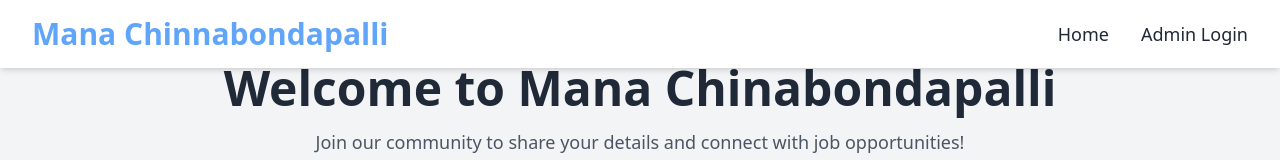
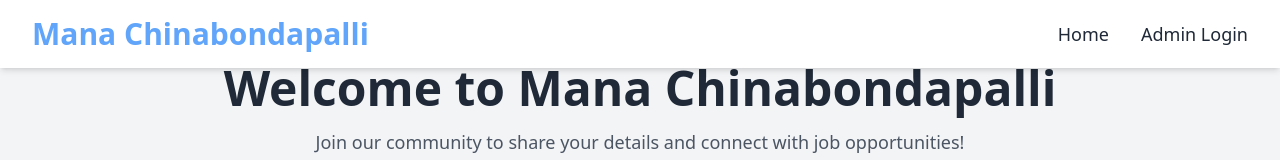
Before and after one commit to sampath112/village_app_frontend, a React (Create React App) app: page / in a window 1280 px wide. Shown: the top 160 px of the page. Built offline with nearby package versions, Linux system fonts and the light colour scheme.

Commit message:
Update Navbar.jsx

```diff
--- a/src/components/Navbar.jsx
+++ b/src/components/Navbar.jsx
@@ -17,7 +17,7 @@ function Navbar() {
     <nav className="bg-white text-text fixed w-full top-0 z-50 shadow-md">
       <div className="container mx-auto px-4 sm:px-6 lg:px-8 py-4 flex justify-between items-center">
         <Link to="/" className="text-2xl sm:text-3xl font-bold text-primary">
-          Mana Chinnabondapalli
+          Mana Chinabondapalli
         </Link>
 
         {/* Desktop Menu */}
```
